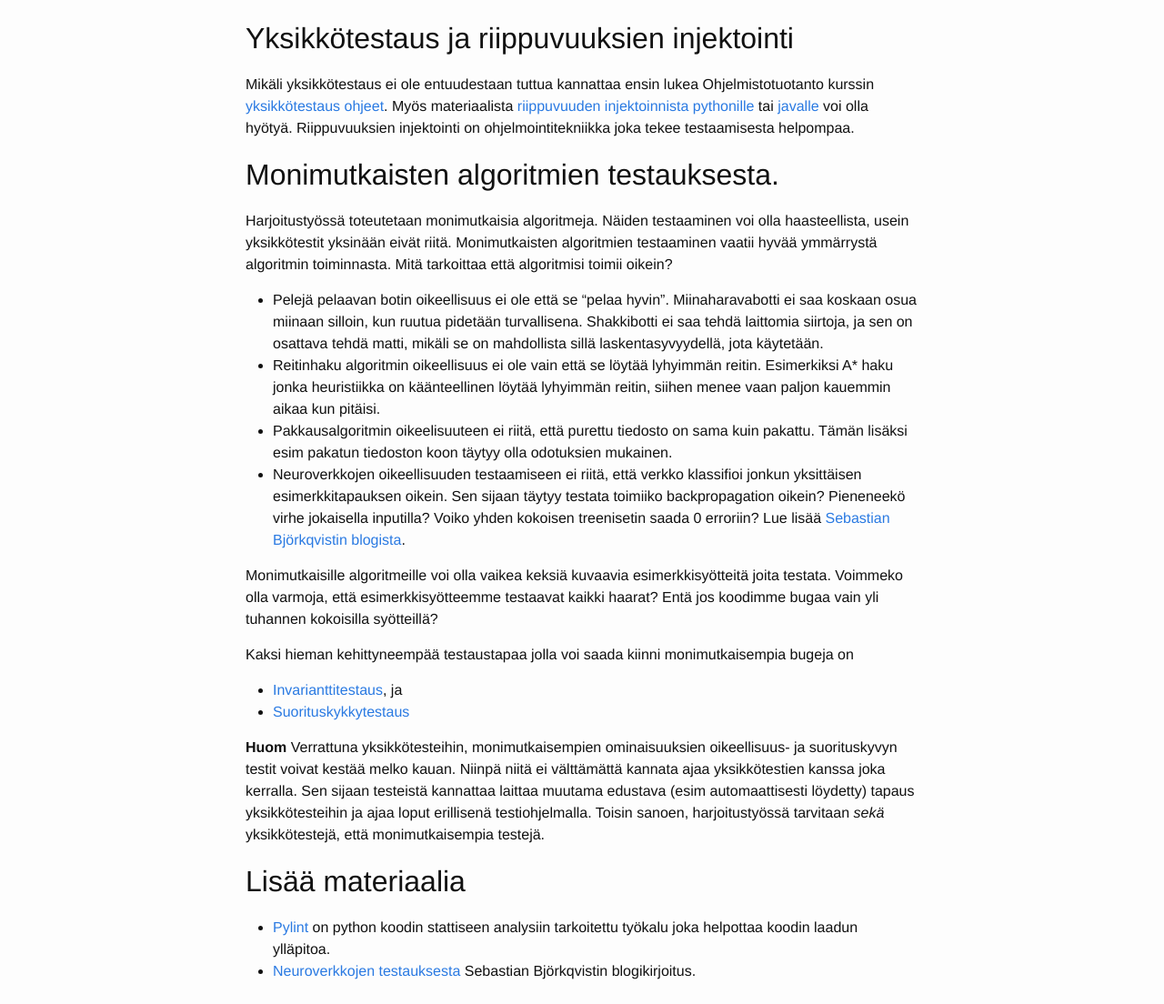
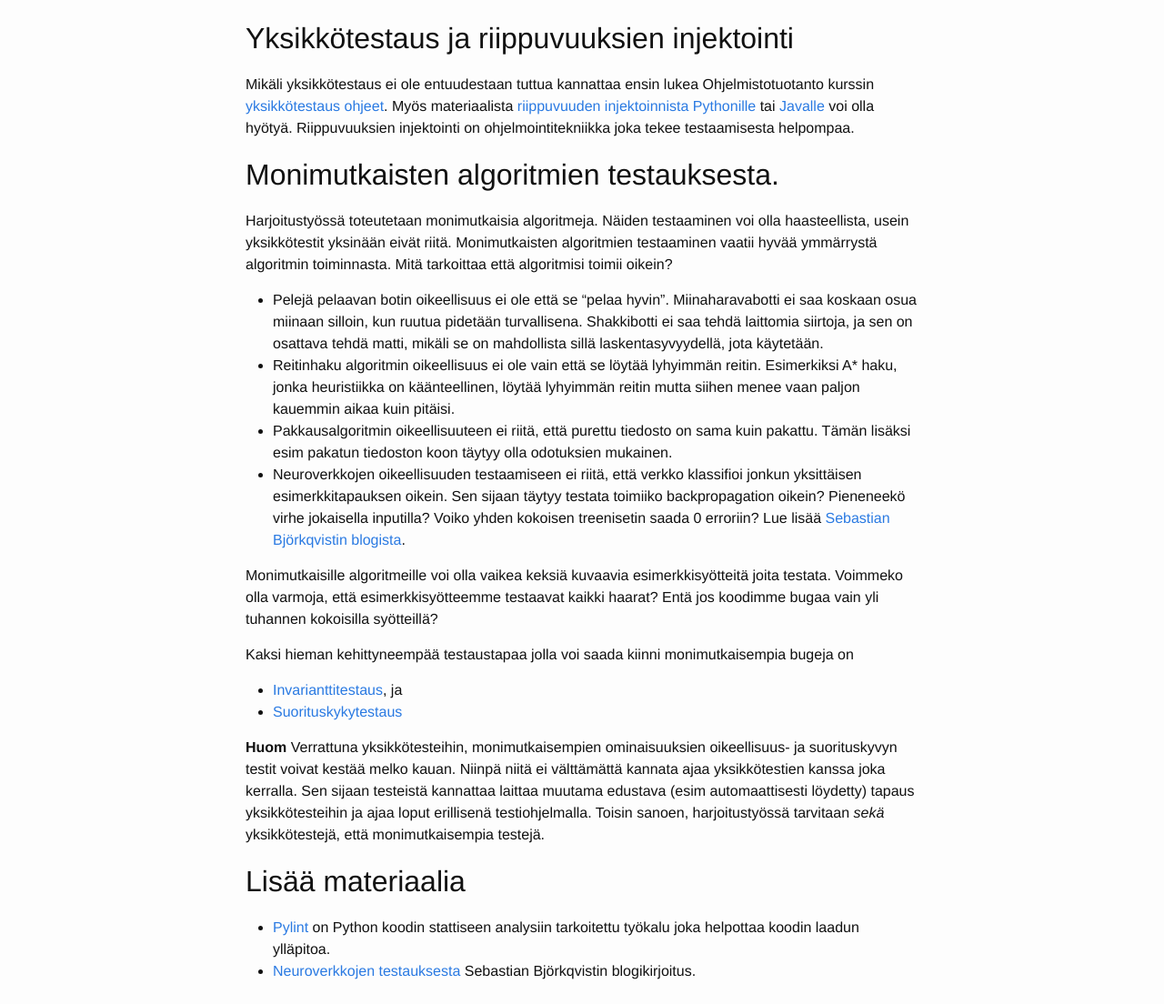
Before and after one commit to algolabra-hy/algolabra-hy.github.io, a Jekyll site: the page built from harjoitustyo_test.md, in a window 1280 px wide. Shown: the part 261-1365 px from the top of the page at 91% size. Built offline with Jekyll 4.4.1, drawn with Linux system fonts in a browser that asks for light colours.

Commit message:
Typo korjaukset harjoitustyo_test.md

```diff
--- a/harjoitustyo_test.md
+++ b/harjoitustyo_test.md
@@ -10,27 +10,27 @@ Täältä löydät harjoitustyön testaamiseen liittyvää materiaalia. Sivut ov
 
 
 ## Yksikkötestaus ja riippuvuuksien injektointi
-Mikäli yksikkötestaus ei ole entuudestaan tuttua kannattaa ensin lukea Ohjelmistotuotanto kurssin [yksikkötestaus ohjeet](/unittest). Myös materiaalista [riippuvuuden injektoinnista pythonille](/riippuvuuksien_injektointi_python) tai [javalle](/riippuvuuksien_injektointi)
+Mikäli yksikkötestaus ei ole entuudestaan tuttua kannattaa ensin lukea Ohjelmistotuotanto kurssin [yksikkötestaus ohjeet](/unittest). Myös materiaalista [riippuvuuden injektoinnista Pythonille](/riippuvuuksien_injektointi_python) tai [Javalle](/riippuvuuksien_injektointi)
 voi olla hyötyä. Riippuvuuksien injektointi on ohjelmointitekniikka joka tekee testaamisesta helpompaa.
 
 ## Monimutkaisten algoritmien testauksesta.
 Harjoitustyössä toteutetaan monimutkaisia algoritmeja. Näiden testaaminen voi olla haasteellista, usein yksikkötestit yksinään eivät riitä. Monimutkaisten algoritmien testaaminen vaatii hyvää ymmärrystä algoritmin toiminnasta. Mitä tarkoittaa että algoritmisi toimii oikein?
 - Pelejä pelaavan botin oikeellisuus ei ole että se "pelaa hyvin". Miinaharavabotti ei saa koskaan osua miinaan silloin, kun ruutua pidetään turvallisena. Shakkibotti ei saa tehdä laittomia siirtoja, ja sen on osattava tehdä matti, mikäli se on mahdollista sillä laskentasyvyydellä, jota käytetään.
-- Reitinhaku algoritmin oikeellisuus ei ole vain että se löytää lyhyimmän reitin. Esimerkiksi A* haku jonka heuristiikka on käänteellinen löytää lyhyimmän reitin, siihen menee vaan paljon kauemmin aikaa kun pitäisi.
-- Pakkausalgoritmin oikeelisuuteen ei riitä, että purettu tiedosto on sama kuin pakattu. Tämän lisäksi esim pakatun tiedoston koon täytyy olla odotuksien mukainen.
+- Reitinhaku algoritmin oikeellisuus ei ole vain että se löytää lyhyimmän reitin. Esimerkiksi A* haku, jonka heuristiikka on käänteellinen, löytää lyhyimmän reitin mutta siihen menee vaan paljon kauemmin aikaa kuin pitäisi.
+- Pakkausalgoritmin oikeellisuuteen ei riitä, että purettu tiedosto on sama kuin pakattu. Tämän lisäksi esim pakatun tiedoston koon täytyy olla odotuksien mukainen.
 - Neuroverkkojen oikeellisuuden testaamiseen ei riitä, että verkko klassifioi jonkun yksittäisen esimerkkitapauksen oikein. Sen sijaan täytyy testata toimiiko backpropagation oikein? Pieneneekö virhe jokaisella inputilla? Voiko yhden kokoisen treenisetin saada 0 erroriin? Lue lisää [Sebastian Björkqvistin blogista](https://www.sebastianbjorkqvist.com/blog/writing-automated-tests-for-neural-networks/).
 
 Monimutkaisille algoritmeille voi olla vaikea keksiä kuvaavia esimerkkisyötteitä joita testata. Voimmeko olla varmoja, että esimerkkisyötteemme testaavat kaikki haarat? Entä jos koodimme bugaa vain yli tuhannen kokoisilla syötteillä?
 
 Kaksi hieman kehittyneempää testaustapaa jolla voi saada kiinni monimutkaisempia bugeja on
 - [Invarianttitestaus](/invarianttest), ja
-- [Suorituskykkytestaus](performancetest)
+- [Suorituskykytestaus](performancetest)
 
 **Huom** Verrattuna yksikkötesteihin, monimutkaisempien ominaisuuksien oikeellisuus- ja suorituskyvyn testit voivat kestää melko kauan. Niinpä niitä ei välttämättä kannata ajaa yksikkötestien kanssa joka kerralla. Sen sijaan testeistä kannattaa laittaa muutama edustava (esim automaattisesti löydetty) tapaus yksikkötesteihin ja ajaa loput erillisenä testiohjelmalla. Toisin sanoen, harjoitustyössä tarvitaan *sekä* yksikkötestejä, että monimutkaisempia testejä.
 
 
 ## Lisää materiaalia
-- [Pylint](/pylint) on python koodin stattiseen analysiin tarkoitettu työkalu joka helpottaa koodin laadun ylläpitoa.
+- [Pylint](/pylint) on Python koodin stattiseen analysiin tarkoitettu työkalu joka helpottaa koodin laadun ylläpitoa.
 - [Neuroverkkojen testauksesta](https://www.sebastianbjorkqvist.com/blog/writing-automated-tests-for-neural-networks/) Sebastian Björkqvistin blogikirjoitus.
 
 {% include typo_instructions.md %}
```
